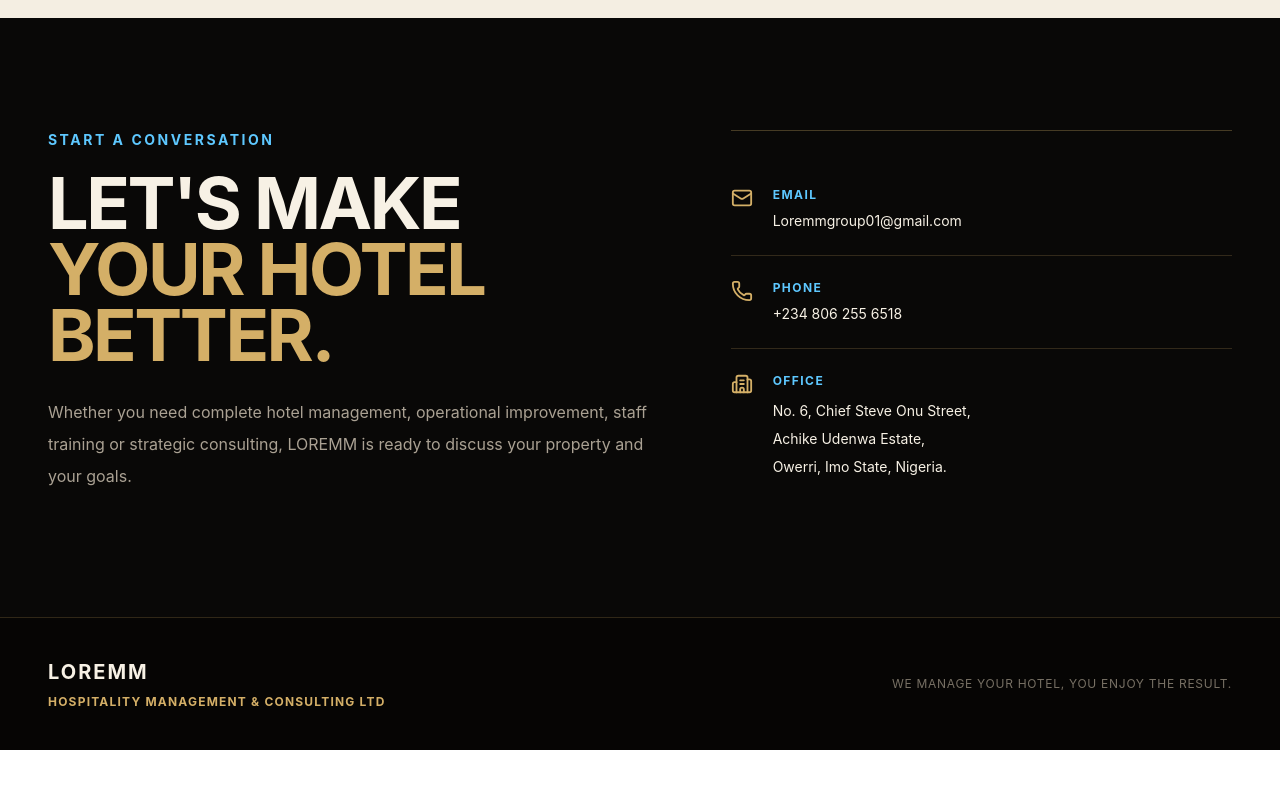
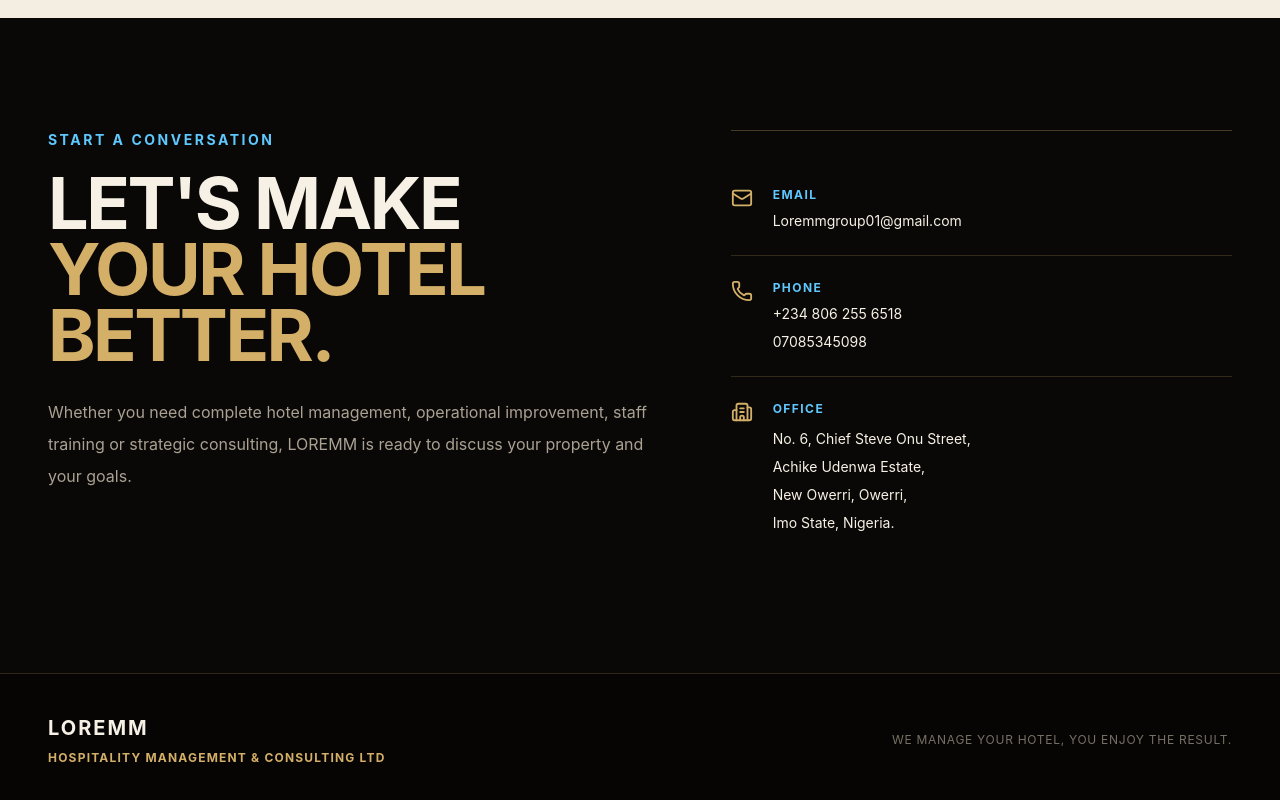
Before and after one commit to CONSUMATEMAN/loremm-website, a Next.js app: page / in a window 1280 px wide. Shown: the part 9891-10691 px from the top of the page. Before the commit the page ends 10641 px from the top, so only its background shows below. Built offline with nearby package versions, Linux system fonts and the light colour scheme.

Commit message:
Update LOREMM contact details

```diff
--- a/app/page.tsx
+++ b/app/page.tsx
@@ -312,7 +312,7 @@ export default function Home() {
                   className="h-5 w-5 fill-current"
                   aria-hidden="true"
                 >
-                  <path d="M23.5 6.2a3 3 0 0 0-2.1-2.1C19.5 3.6 12 3.6 12 3.6s-7.5 0-9.4.5A3 3 0 0 0 .5 6.2 31 31 0 0 0 0 12a31 31 0 0 0 .5 5.8 3 3 0 0 0 2.1 2.1c1.9.5 9.4.5 9.4.5s7.5 0 9.4-.5a31 31 0 0 0 0-5.8 31 31 0 0 0-.5-5.8ZM9.6 15.8V8.2l6.4 3.8-6.4 3.8Z" />
+                  <path d="M23.5 6.2a3 3 0 0 0-2.1-2.1C19.5 3.6 12 3.6 12 3.6s-7.5 0-9.4.5A3 3 0 0 0 .5 6.2 31 31 0 0 0 0 12a31 31 0 0 0 .5 5.8 3 3 0 0 0 2.1 2.1c1.9.5 9.4.5 9.4.5s7.5 0 9.4-.5a31 31 0 0 0 .5-5.8A31 31 0 0 0 23.5 6.2ZM9.6 15.8V8.2l6.4 3.8-6.4 3.8Z" />
                 </svg>
               </a>
 
@@ -1056,6 +1056,10 @@ export default function Home() {
                   <p className="mt-2 text-sm text-[#f7f1e5]">
                     +234 806 255 6518
                   </p>
+
+                  <p className="mt-2 text-sm text-[#f7f1e5]">
+                    07085345098
+                  </p>
                 </div>
               </div>
 
@@ -1072,7 +1076,9 @@ export default function Home() {
                     <br />
                     Achike Udenwa Estate,
                     <br />
-                    Owerri, Imo State, Nigeria.
+                    New Owerri, Owerri,
+                    <br />
+                    Imo State, Nigeria.
                   </p>
                 </div>
               </div>
```
